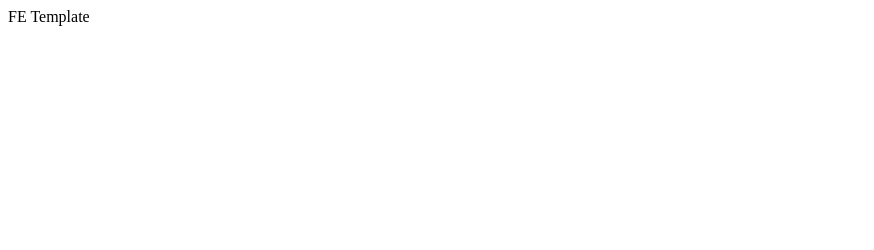
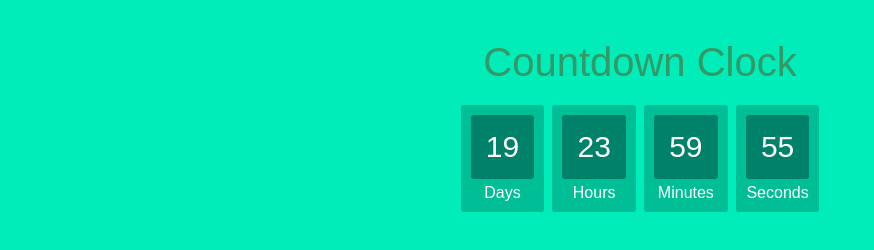
Before and after one commit to Anton-Karpena/countdown_clock, a website built with Parcel: page src/index.html in a window 1280 px wide. Shown: the whole page, without its empty margins (0-874 px from the left). Built offline with nearby package versions, Linux system fonts and the light colour scheme.

Commit message:
initial commit

```diff
--- a/package.json
+++ b/package.json
@@ -26,6 +26,7 @@
     "gh-pages": "^3.2.3",
     "husky": "^7.0.4",
     "parcel": "^1.12.3",
+    "sass": "^1.53.0",
     "stylelint": "^14.1.0",
     "stylelint-config-standard-scss": "^3.0.0"
   }
--- a/src/index.html
+++ b/src/index.html
@@ -4,10 +4,28 @@
     <meta charset="UTF-8">
     <meta name="viewport" content="width=device-width, initial-scale=1.0">
     <link rel="stylesheet" href="style.scss">
-    <title>FE Template</title>
+    <title>Countdown Timer</title>
   </head>
   <body>
-    FE Template
+    <h1>Countdown Clock</h1>
+    <div id="clockdiv">
+      <div>
+        <span class="days"></span>
+        <div class="smalltext">Days</div>
+      </div>
+      <div>
+        <span class="hours"></span>
+        <div class="smalltext">Hours</div>
+      </div>
+      <div>
+        <span class="minutes"></span>
+        <div class="smalltext">Minutes</div>
+      </div>
+      <div>
+        <span class="seconds"></span>
+        <div class="smalltext">Seconds</div>
+      </div>
+    </div>
     <script
       defer
       type="module"
--- a/src/index.js
+++ b/src/index.js
@@ -0,0 +1,42 @@
+function getTimeRemaining(endtime) {
+  const total = Date.parse(endtime) - Date.parse(new Date());
+  const seconds = Math.floor((total / 1000) % 60);
+  const minutes = Math.floor((total / 1000 / 60) % 60);
+  const hours = Math.floor((total / (1000 * 60 * 60)) % 24);
+  const days = Math.floor(total / (1000 * 60 * 60 * 24));
+
+  return {
+    total,
+    days,
+    hours,
+    minutes,
+    seconds
+  };
+}
+
+function initializeClock(id, endtime) {
+  const clock = document.getElementById(id);
+  const daysSpan = clock.querySelector('.days');
+  const hoursSpan = clock.querySelector('.hours');
+  const minutesSpan = clock.querySelector('.minutes');
+  const secondsSpan = clock.querySelector('.seconds');
+
+  function updateClock() {
+    const t = getTimeRemaining(endtime);
+
+    daysSpan.innerHTML = t.days;
+    hoursSpan.innerHTML = ('0' + t.hours).slice(-2);
+    minutesSpan.innerHTML = ('0' + t.minutes).slice(-2);
+    secondsSpan.innerHTML = ('0' + t.seconds).slice(-2);
+
+    if (t.total <= 0) {
+      clearInterval(timeinterval);
+    }
+  }
+
+  updateClock();
+  const timeinterval = setInterval(updateClock, 1000);
+}
+
+const deadline = new Date(Date.parse(new Date()) + 20 * 24 * 60 * 60 * 1000);
+initializeClock('clockdiv', deadline);
--- a/src/style.scss
+++ b/src/style.scss
@@ -0,0 +1,41 @@
+body{
+  text-align: center;
+  background: #00ECB9;
+  font-family: sans-serif;
+  font-weight: 100;
+}
+
+h1{
+  color: #396;
+  font-weight: 100;
+  font-size: 40px;
+  margin: 40px 0px 20px;
+}
+
+#clockdiv{
+  font-family: sans-serif;
+  color: #fff;
+  display: inline-block;
+  font-weight: 100;
+  text-align: center;
+  font-size: 30px;
+}
+
+#clockdiv > div{
+  padding: 10px;
+  border-radius: 3px;
+  background: #00BF96;
+  display: inline-block;
+}
+
+#clockdiv div > span{
+  padding: 15px;
+  border-radius: 3px;
+  background: #00816A;
+  display: inline-block;
+}
+
+.smalltext{
+  padding-top: 5px;
+  font-size: 16px;
+}
```
Also changed, not shown: 1 other file.
